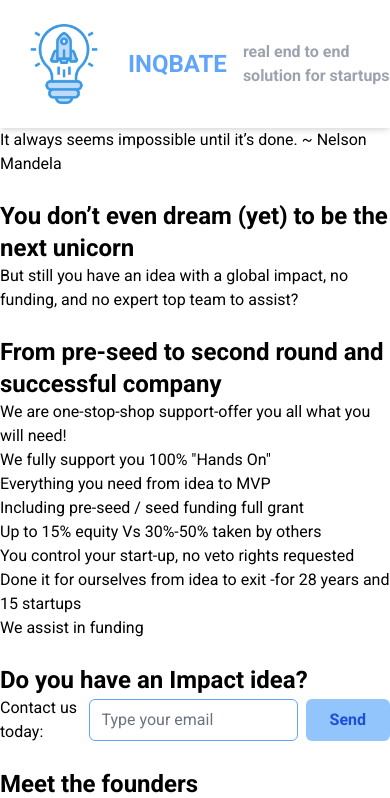
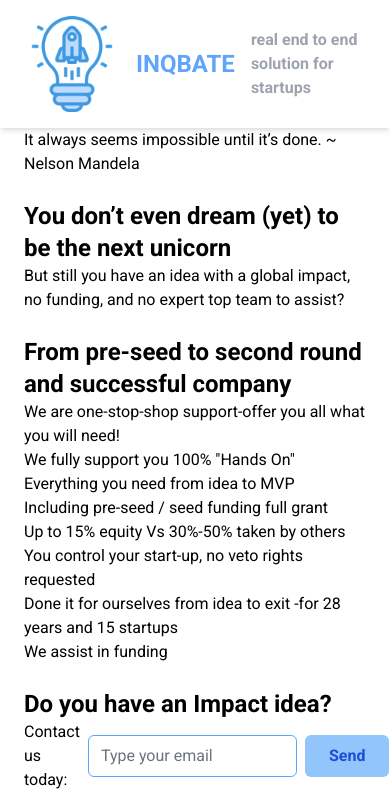
Before and after one commit to inqbate-app/website, a Next.js app: page / in a window 390 px wide. Shown: the top 798 px of the page. Built offline with nearby package versions, Linux system fonts and the light colour scheme; what @tailwindcss/typography would draw is missing.

Commit message:
✨ fixed spaces and responsiveness a bit

```diff
--- a/pages/index.js
+++ b/pages/index.js
@@ -58,8 +58,8 @@ const HomePage = () => {
 
   return (
     <div>
-      <header className="flex h-32 bg-white items-center shadow-md sticky top-0 w-full z-10">
-        <div className="w-32 h-full p-6">
+      <header className="flex h-32 bg-white items-center shadow-md sticky top-0 w-full z-10 px-6 space-x-4">
+        <div className="h-full py-4">
           <img src="./idea.png" alt="" className="h-full" />
         </div>
 
@@ -69,7 +69,7 @@ const HomePage = () => {
         </h1>
       </header>
 
-      <div className="container mx-auto space-y-6 prose md:prose-lg">
+      <div className="container mx-auto space-y-6 prose md:prose-lg lg:prose-xl px-6">
         <section>
           <blockquote>
             It always seems impossible until it’s done. ~ Nelson Mandela
```
